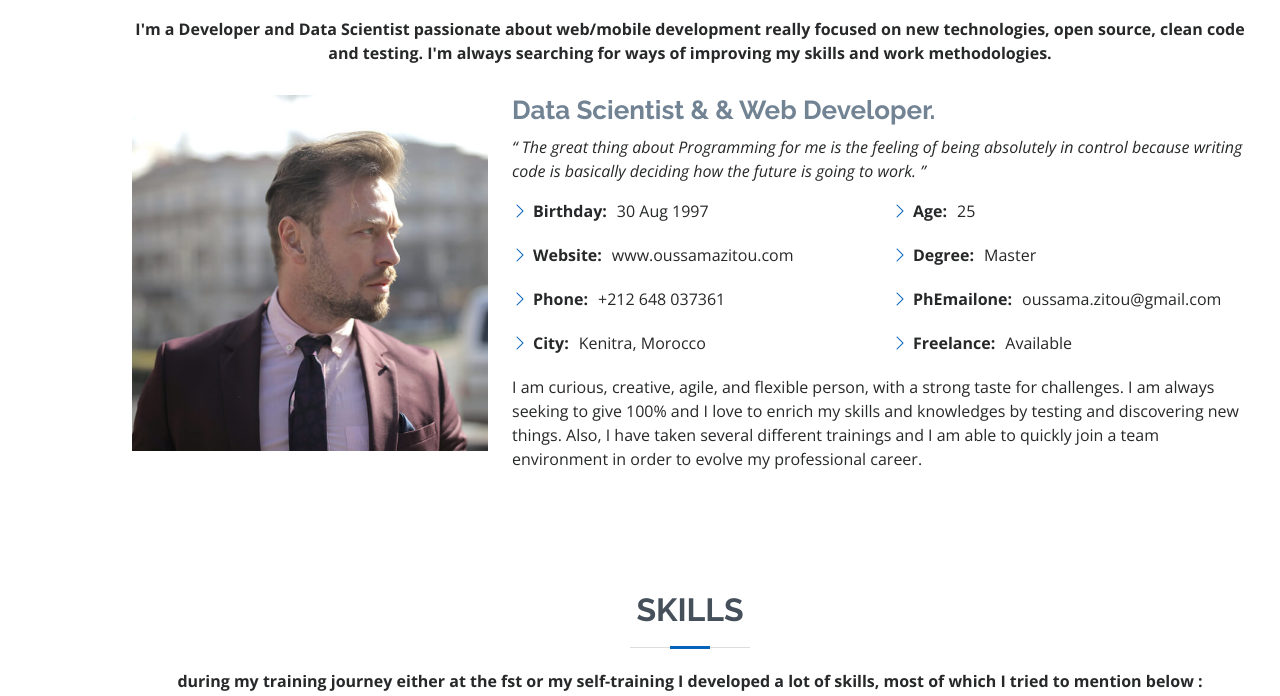
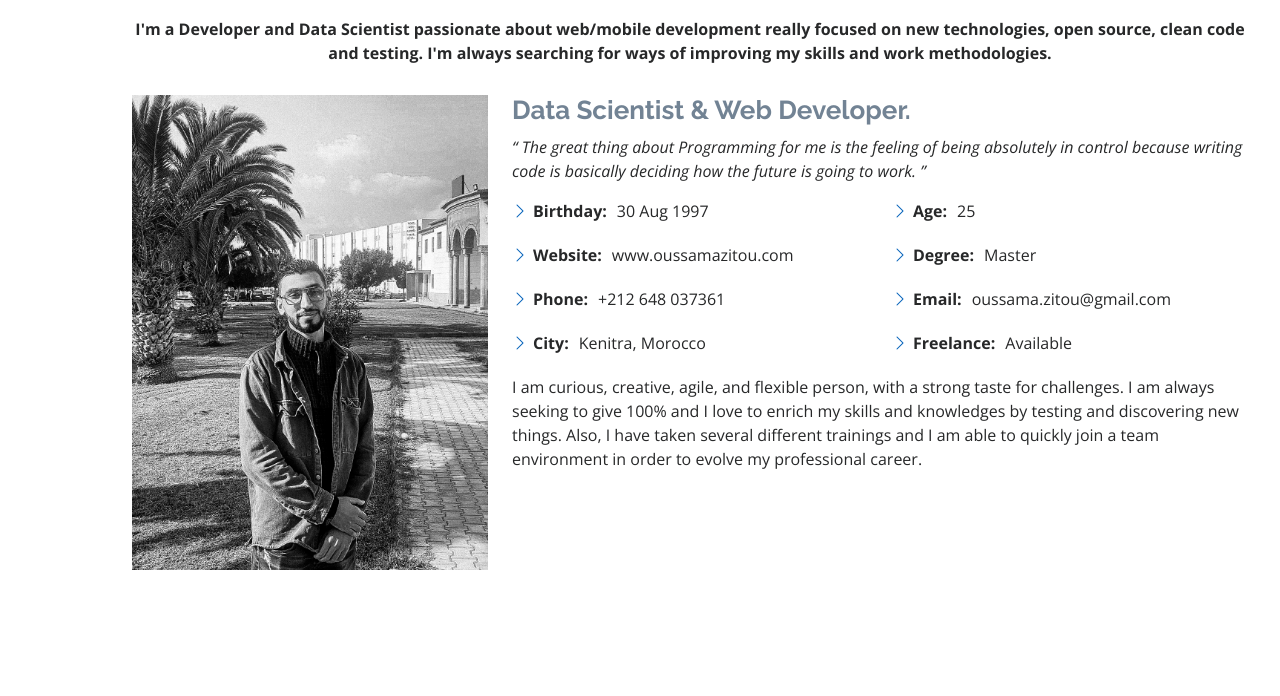
Before and after one commit to ZitouOussama/ZitouOussama.github.io, a plain HTML site: page index.html in a window 1280 px wide. Shown: the part 921-1617 px from the top of the page. Drawn offline with nearby package versions, Linux system fonts and the light colour scheme.

Commit message:
Add files via upload

```diff
--- a/index.html
+++ b/index.html
@@ -74,10 +74,10 @@
 
         <div class="row">
           <div class="col-lg-4">
-            <img src="assets/img/profile-img.jpg" class="img-fluid" alt="">
+            <img src="assets/img/Profile/Profile.jpg" class="img-fluid" alt="">
           </div>
           <div class="col-lg-8 pt-4 pt-lg-0 content">
-            <h3>Data Scientist & &amp; Web Developer.</h3>
+            <h3>Data Scientist &amp; Web Developer.</h3>
             <p class="fst-italic">
               &ldquo; The great thing about Programming for me is the feeling of being absolutely in control because writing code is basically deciding how the future is going to work. &rdquo;
             </p>
@@ -94,7 +94,7 @@
                 <ul>
                   <li><i class="bi bi-chevron-right"></i> <strong>Age:</strong> <span>25</span></li>
                   <li><i class="bi bi-chevron-right"></i> <strong>Degree:</strong> <span>Master</span></li>
-                  <li><i class="bi bi-chevron-right"></i> <strong>PhEmailone:</strong> <span>oussama.zitou@gmail.com</span></li>
+                  <li><i class="bi bi-chevron-right"></i> <strong>Email:</strong> <span>oussama.zitou@gmail.com</span></li>
                   <li><i class="bi bi-chevron-right"></i> <strong>Freelance:</strong> <span>Available</span></li>
                 </ul>
               </div>
@@ -240,7 +240,7 @@
           <h2>Resume</h2>
         <p style="font-style: italic">
           <i class="bx bxs-quote-alt-left quote-icon-left"></i>
-          Hello, I'm ZITOU Oussama, a student in masters of Big Data & Cloud Computing.
+          Hello, I'm ZITOU Oussama, student in master of Big Data & Cloud Computing.
 I graduated with a bachelor degree in Computer science from Ibn Tofail University, during my classes i worked on projects concerning Web Development and Development of Desktop applications, Machine and Deep Learning, Bi with different technologies. Endowed with an ability to work in a team and to seek ways to improve projects.
           <i class="bx bxs-quote-alt-right quote-icon-right"></i>
         </p>
```
Also changed, not shown: assets/img/Profile/Profile.jpg (added).
